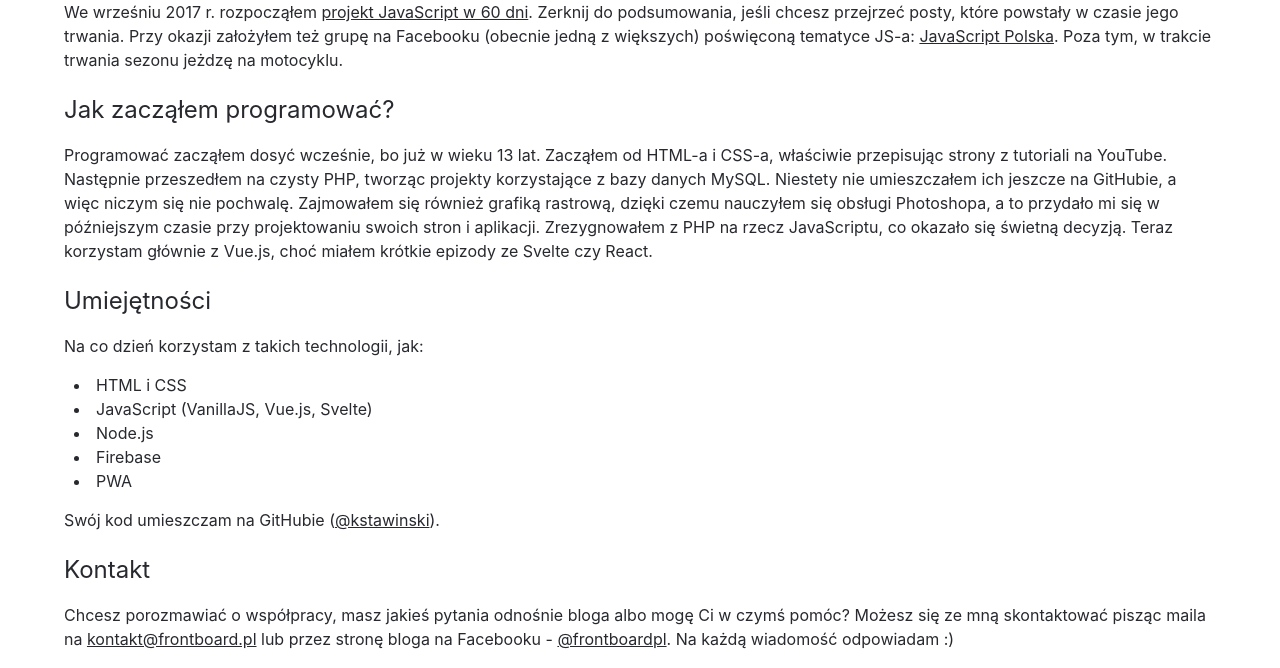
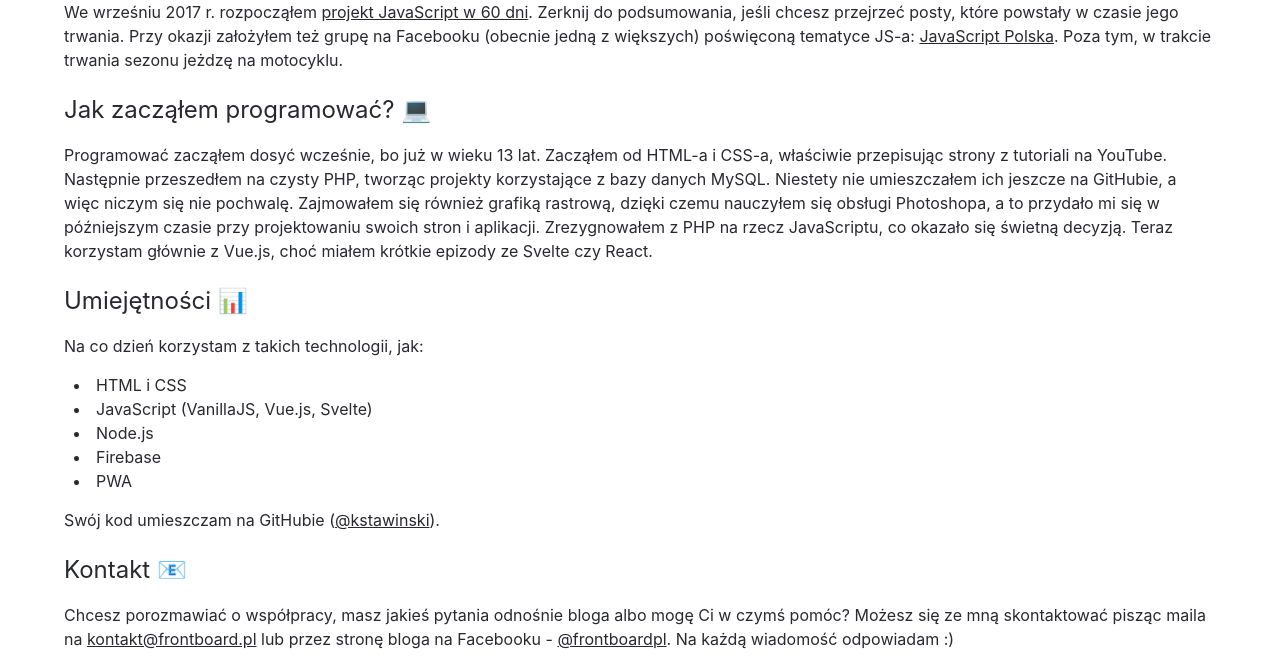
Before and after one commit to frontboard/blog, a Jekyll site: the page built from _pages/o-mnie.md, in a window 1280 px wide. Shown: the part 550-1218 px from the top of the page. Built offline with Jekyll 4.4.1, drawn with Linux system fonts in a browser that asks for light colours; comment, search, counter and statistics services are not loaded.

Commit message:
add emojis after headlines

```diff
--- a/_pages/o-mnie.md
+++ b/_pages/o-mnie.md
@@ -7,10 +7,10 @@
 ## Cześć! 🤝
 Miło mi, że zdecydowałeś się odwiedzić tę stronę - to chyba znaczy, że chcesz dowiedzieć się czegoś więcej na temat autora tych wszystkich tekstów. Mam na imię Kacper, prowadzę tego bloga i programuję w JavaScript. W przyszłości chciałbym zostać etatowym programistą, do czego powoli dążę. We wrześniu 2017 r. rozpocząłem [projekt JavaScript w 60 dni](/podsumowanie-projektu-javascript-60-dni). Zerknij do podsumowania, jeśli chcesz przejrzeć posty, które powstały w czasie jego trwania. Przy okazji założyłem też grupę na Facebooku (obecnie jedną z większych) poświęconą tematyce JS-a: [JavaScript Polska](https://www.facebook.com/groups/jspolska/). Poza tym, w trakcie trwania sezonu jeżdzę na motocyklu.
 
-## Jak zacząłem programować?
+## Jak zacząłem programować? 💻
 Programować zacząłem dosyć wcześnie, bo już w wieku 13 lat. Zacząłem od HTML-a i CSS-a, właściwie przepisując strony z tutoriali na YouTube. Następnie przeszedłem na czysty PHP, tworząc projekty korzystające z bazy danych MySQL. Niestety nie umieszczałem ich jeszcze na GitHubie, a więc niczym się nie pochwalę. Zajmowałem się również grafiką rastrową, dzięki czemu nauczyłem się obsługi Photoshopa, a to przydało mi się w późniejszym czasie przy projektowaniu swoich stron i aplikacji. Zrezygnowałem z PHP na rzecz JavaScriptu, co okazało się świetną decyzją. Teraz korzystam głównie z Vue.js, choć miałem krótkie epizody ze Svelte czy React.
 
-## Umiejętności
+## Umiejętności 📊
 Na co dzień korzystam z takich technologii, jak:
 - HTML i CSS
 - JavaScript (VanillaJS, Vue.js, Svelte)
@@ -20,5 +20,5 @@
 
 Swój kod umieszczam na GitHubie ([@kstawinski](https://github.com/kstawinski)).
 
-## Kontakt
+## Kontakt 📧
 Chcesz porozmawiać o współpracy, masz jakieś pytania odnośnie bloga albo mogę Ci w czymś pomóc? Możesz się ze mną skontaktować pisząc maila na [kontakt@frontboard.pl](mailto:kontakt@frontboard.pl) lub przez stronę bloga na Facebooku - [@frontboardpl](https://www.facebook.com/frontboardpl/). Na każdą wiadomość odpowiadam :)
```
